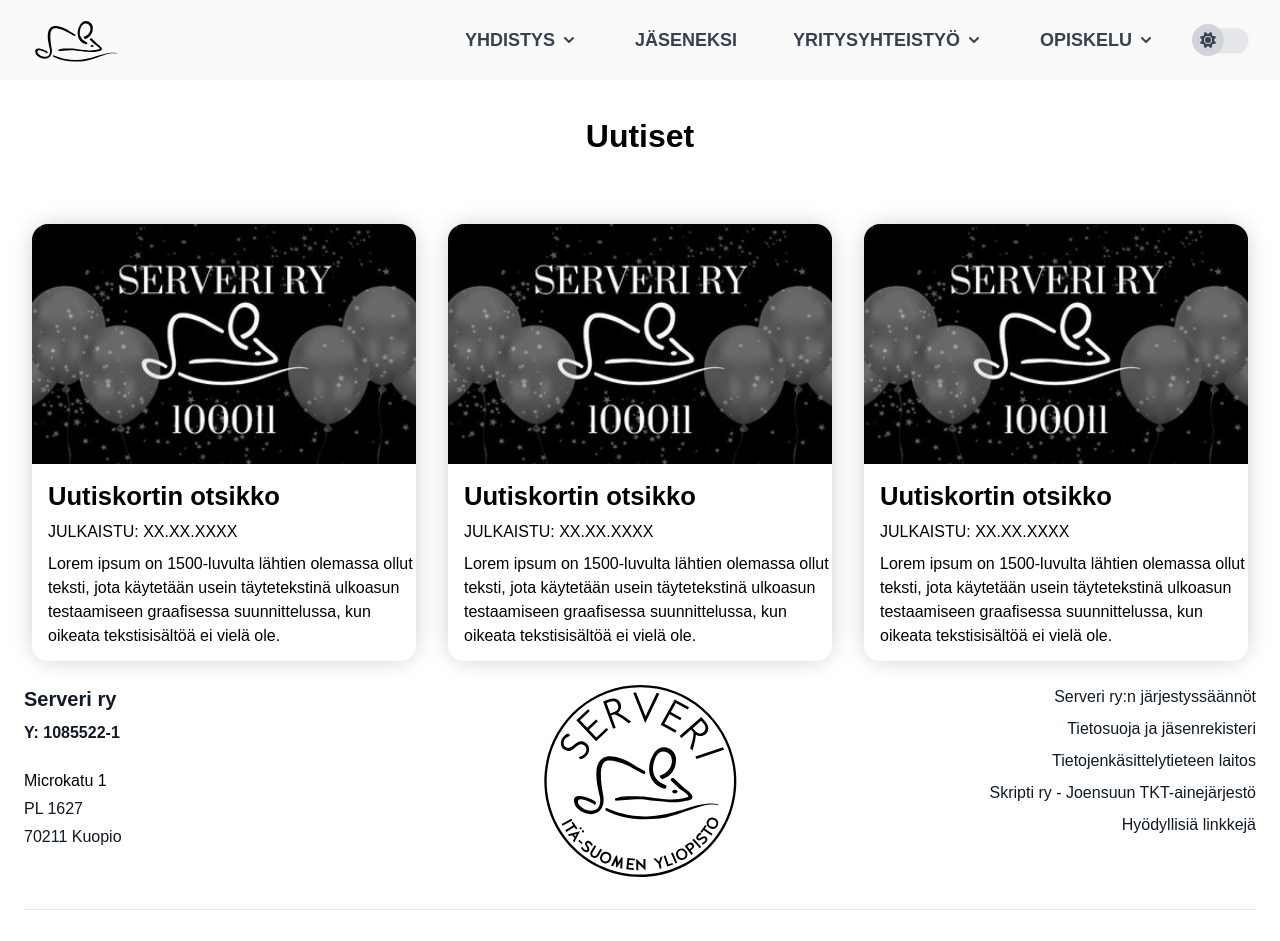
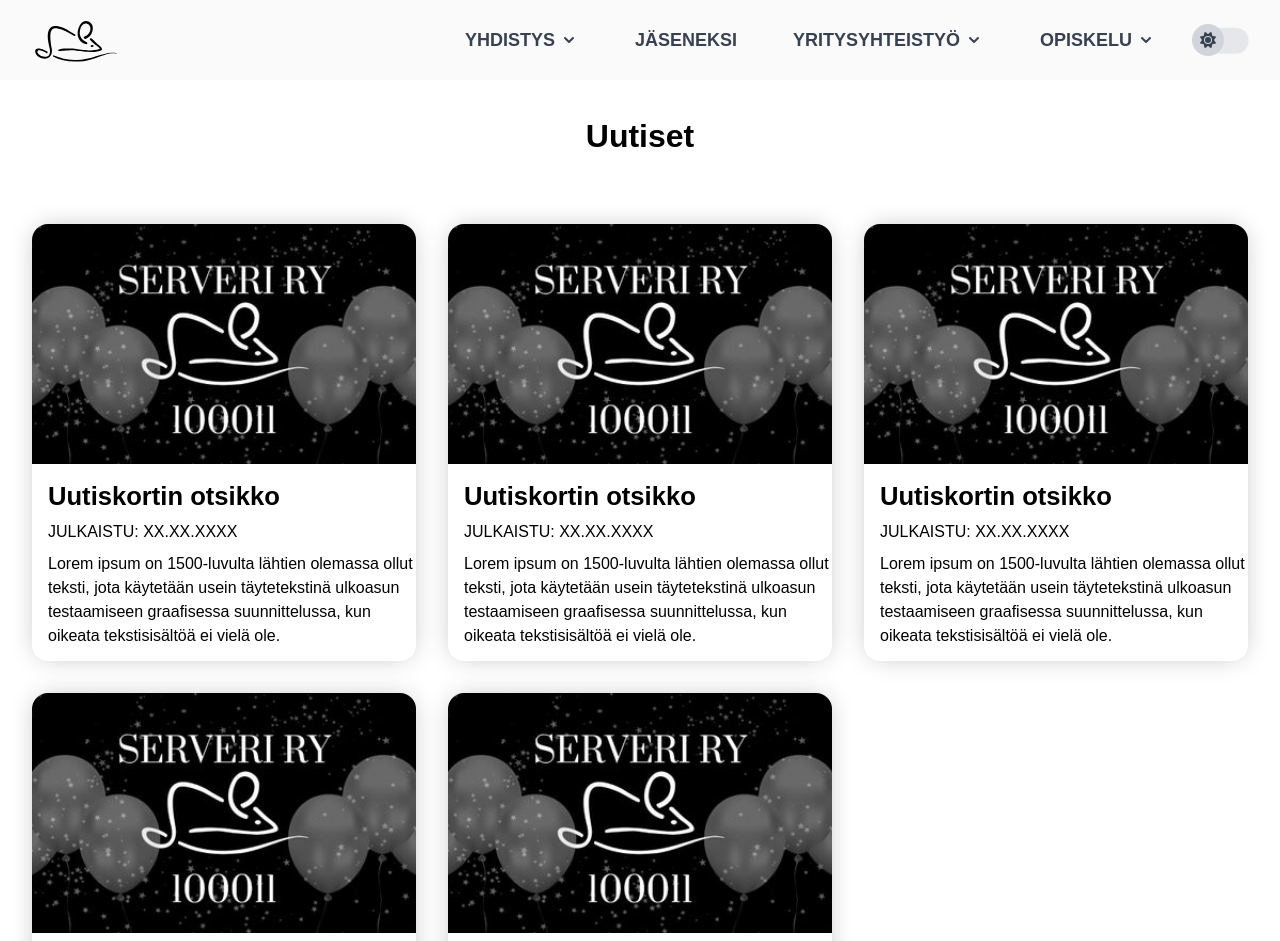
Before and after one commit to serveri/new.serveriry.fi.nuxtjs, a Nuxt app in the folder app/: page /yhdistys/uutiset in a window 1280 px wide. Shown: the top 941 px of the page. Built offline with nearby package versions, Linux system fonts and the light colour scheme.

Commit message:
lisätty uutiskorttien layout uutiset-sivulle

```diff
--- a/app/src/pages/yhdistys/uutiset.vue
+++ b/app/src/pages/yhdistys/uutiset.vue
@@ -8,8 +8,9 @@
             <NewsCard/>
             <NewsCard/>
             <NewsCard/>
+            <NewsCard/>
+            <NewsCard/>
          </div>
-
    </div>
 
 
@@ -23,8 +24,9 @@
 
 <style>
 .news{
-   display: flex;
+   padding-bottom: 3rem;
+   display: grid;
    gap: 2rem;
-   grid-auto-rows: 8rem;
+   grid-template-columns:auto auto auto;
 }
 </style>
```
